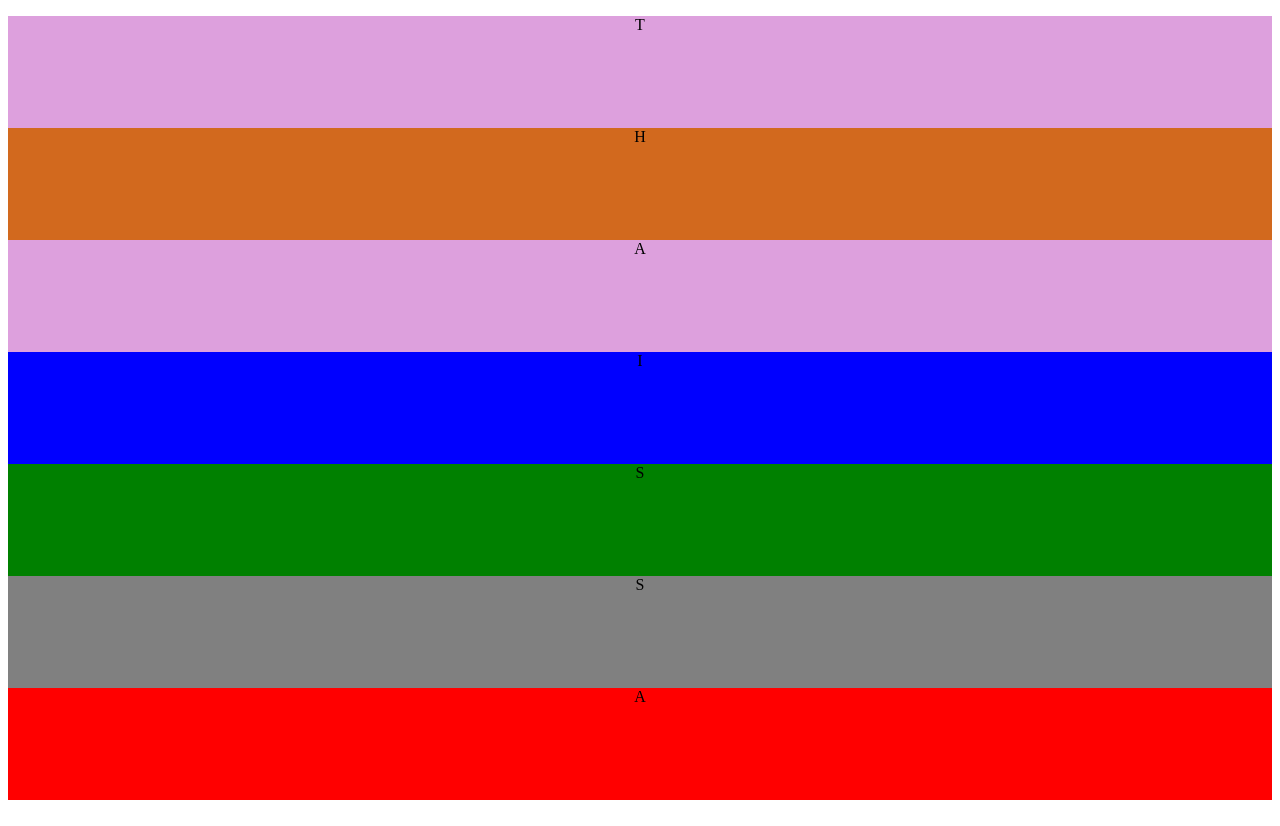
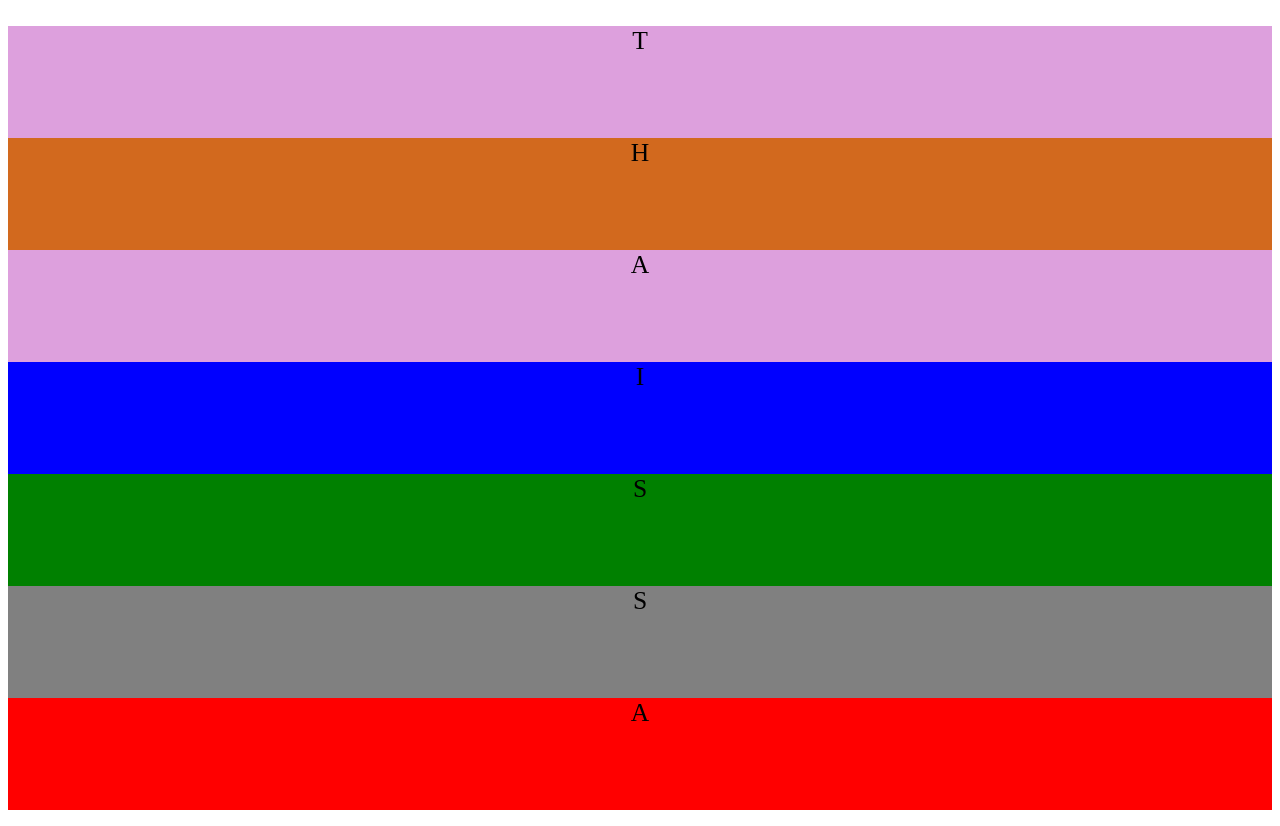
Before and after one commit to seruna-1/seruna-1.github.io, a plain HTML site: page index.html in a window 1280 px wide. Drawn offline with Linux system fonts and the light colour scheme.

Commit message:
Thaissa.2

```diff
--- a/index.html
+++ b/index.html
@@ -20,7 +20,7 @@ p {
 	height:14%;
 	text-align: center;
 	vertical-align: baseline;
-	font-size: 100%
+	font-size: 2vw;
 }
 
 </style>
```
